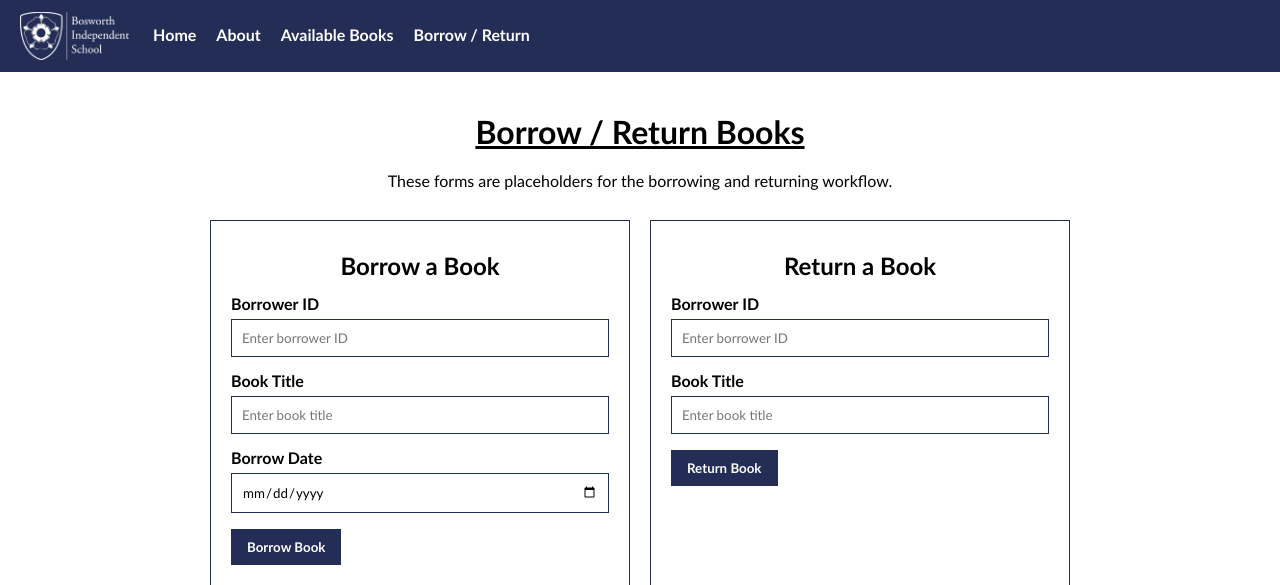
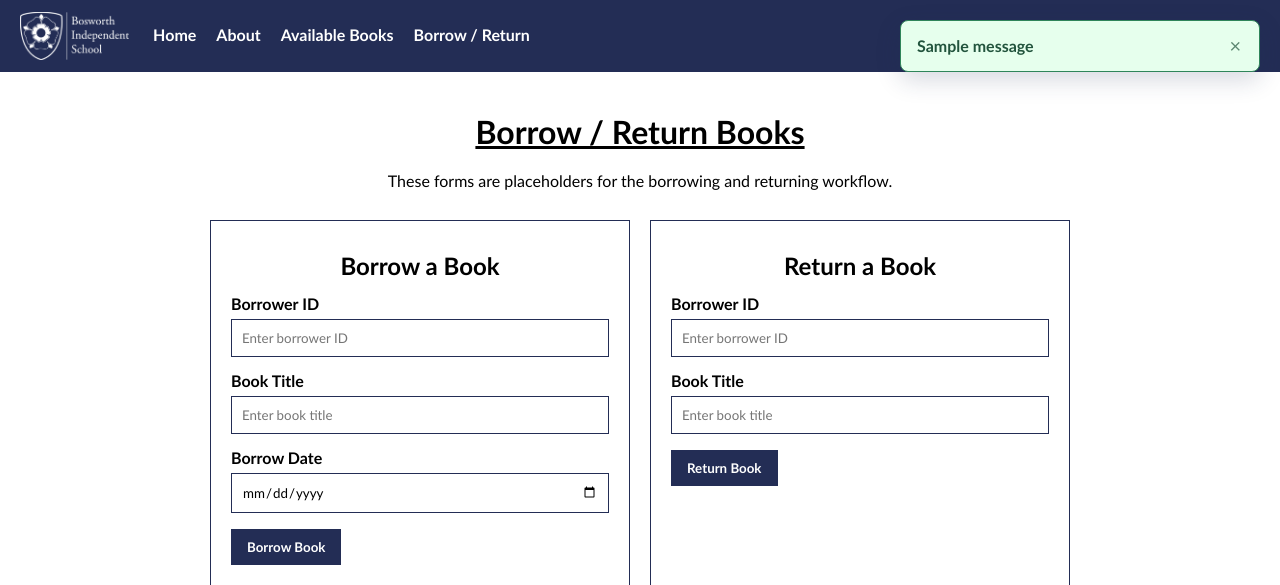
Before and after one commit to codeycode0101/Bos-Library, a Flask app: page /borrow-return in a window 1280 px wide. Shown: the top 585 px of the page. Run offline with Flask 3, Linux system fonts and the light colour scheme; one stand-in notice (Sample message) is shown.

Commit message:
Adding pop-ups for borrow requests

```diff
--- a/app.py
+++ b/app.py
@@ -1,10 +1,11 @@
-from flask import Flask, render_template, request
+from flask import Flask, render_template, request, flash, redirect, url_for
 from datetime import timedelta, datetime
 import mysql.connector
 import json
 import os
 
 app = Flask(__name__)
+app.secret_key = 'your_secret_key'  # Required for flash messages
 
 # Find user_id based on their name
 
@@ -83,12 +84,14 @@ def borrow_return():
         print("Borrow date:", borrow_date_str)
 
         if not (user_id and book_title and borrow_date_str):
-            return "Please fill in all fields."
+            flash("Please fill in all fields.", "error")
+            return redirect(url_for('borrow_return'))
 
         book_title = request.form['borrow-title']
         book_ISBN = find_isbn(book_title)
         if not book_ISBN:
-            return "Sorry we don't have this book."
+            flash("Sorry we don't have this book.", "error")
+            return redirect(url_for('borrow_return'))
 
         print("book ISBN:", book_ISBN)
 
@@ -100,14 +103,16 @@ def borrow_return():
 
         # If there is no copy available:
         if not copy_id:
-            return "No available option."
+            flash("No available copy.", "error")
+            return redirect(url_for('borrow_return'))
 
         copy_id = copy_id[0]
         print("Copy ID:", copy_id)
 
         # Check how many books does the user borrow:
         if not allow_borrow(user_id):
-            return 'You have borrowed more than 3 books. Please return before borrowing.'
+            flash("You have borrowed more than 3 books. Please return before borrowing.", "error")
+            return redirect(url_for('borrow_return'))
 
         # Convert the borrow date string to a date object
         borrow_date = datetime.strptime(borrow_date_str, '%Y-%m-%d').date()
@@ -131,7 +136,8 @@ def borrow_return():
 
         db.commit()
 
-
+        flash("Book borrowed successfully.", "success")
+        return redirect(url_for('borrow_return'))
     return render_template('borrow_return.html')
 
 
--- a/static/script.js
+++ b/static/script.js
@@ -1,4 +1,23 @@
 document.addEventListener('DOMContentLoaded', function () {
+    document.querySelectorAll('.toast-close').forEach((button) => {
+        button.addEventListener('click', () => {
+            const toast = button.closest('.toast');
+            if (!toast) {
+                return;
+            }
+            const removeToast = () => {
+                const stack = toast.closest('.flash-toast-stack');
+                toast.remove();
+                if (stack && !stack.querySelector('.toast')) {
+                    stack.remove();
+                }
+            };
+            toast.classList.add('toast--dismissing');
+            toast.addEventListener('transitionend', removeToast, { once: true });
+            window.setTimeout(removeToast, 300);
+        });
+    });
+
     const searchInput = document.getElementById('book-search');
     const bookGrid = document.getElementById('book-grid');
     const noResults = document.getElementById('no-results');
--- a/static/style.css
+++ b/static/style.css
@@ -227,3 +227,86 @@ p {
     background: #74C5EA;
     color: #000000;
 }
+/* ================ Flash toast overlay ================ */
+.flash-toast-stack {
+    display: flex;
+    flex-direction: column;
+    gap: 10px;
+    list-style: none;
+    margin: 0;
+    max-width: min(360px, calc(100vw - 32px));
+    padding: 0;
+    pointer-events: none;
+    position: fixed;
+    right: 20px;
+    top: 20px;
+    width: 100%;
+    z-index: 1000;
+}
+.flash-toast-stack .toast {
+    align-items: flex-start;
+    animation: toast-in 0.3s ease forwards;
+    border-radius: 8px;
+    box-shadow: 0 8px 24px rgba(35, 45, 85, 0.18);
+    display: flex;
+    font-weight: bold;
+    gap: 10px;
+    justify-content: space-between;
+    opacity: 1;
+    padding: 14px 12px 14px 16px;
+    pointer-events: auto;
+    transition: opacity 0.25s ease, transform 0.25s ease;
+}
+.flash-toast-stack .toast--dismissing {
+    opacity: 0;
+    transform: translateX(110%);
+}
+.flash-toast-stack .toast-text {
+    flex: 1;
+    line-height: 1.4;
+    text-align: left;
+}
+.flash-toast-stack .toast-close {
+    background: transparent;
+    border: none;
+    color: inherit;
+    cursor: pointer;
+    flex-shrink: 0;
+    font-size: 1.25rem;
+    line-height: 1;
+    margin-top: -2px;
+    opacity: 0.7;
+    padding: 2px 6px;
+}
+.flash-toast-stack .toast-close:hover,
+.flash-toast-stack .toast-close:focus {
+    /* opacity: 1;
+    outline: 2px solid currentColor;
+    outline-offset: 2px; */
+    font-weight: bold;
+}
+.flash-toast-stack .alert-error {
+    background: #fde8e8;
+    border: 1px solid #c53030;
+    color: #9b2c2c;
+}
+.flash-toast-stack .alert-success {
+    background: #e6ffed;
+    border: 1px solid #2f855a;
+    color: #22543d;
+}
+.flash-toast-stack .alert-message {
+    background: #ebf8ff;
+    border: 1px solid #3182ce;
+    color: #2c5282;
+}
+@keyframes toast-in {
+    from {
+        opacity: 0;
+        transform: translateX(110%);
+    }
+    to {
+        opacity: 1;
+        transform: translateX(0);
+    }
+}
--- a/templates/base.html
+++ b/templates/base.html
@@ -21,6 +21,8 @@
         </div>
     </nav>
 
+    {% block flash %}{% endblock %}
+
     <!-- Main content -->
     <main class="page">
         {% block content %}{% endblock %}
--- a/templates/borrow_return.html
+++ b/templates/borrow_return.html
@@ -1,6 +1,21 @@
 {% extends "base.html" %}
 
 {% block title %}Library - Borrow / Return{% endblock %}
+
+{% block flash %}
+{% with messages = get_flashed_messages(with_categories=true) %}
+    {% if messages %}
+        <ul class="flash-toast-stack" aria-live="polite">
+            {% for category, message in messages %}
+                <li class="toast alert-{{ category }}" role="alert">
+                    <span class="toast-text">{{ message }}</span>
+                    <button type="button" class="toast-close" aria-label="Dismiss message">&times;</button>
+                </li>
+            {% endfor %}
+        </ul>
+    {% endif %}
+{% endwith %}
+{% endblock %}
 
 {% block content %}
 <h1>Borrow / Return Books</h1>
@@ -8,7 +23,7 @@
 
 <section class="form-grid">
     <!-- Borrow Form -->
-    <form class="library-form" action="#" method="post">
+    <form class="library-form" action="{{ url_for('borrow_return') }}" method="post">
         <h2>Borrow a Book</h2>
         <label for="borrower-id">Borrower ID</label>
         <input id="borrower-id" name="borrower-id" type="text" placeholder="Enter borrower ID">
```
